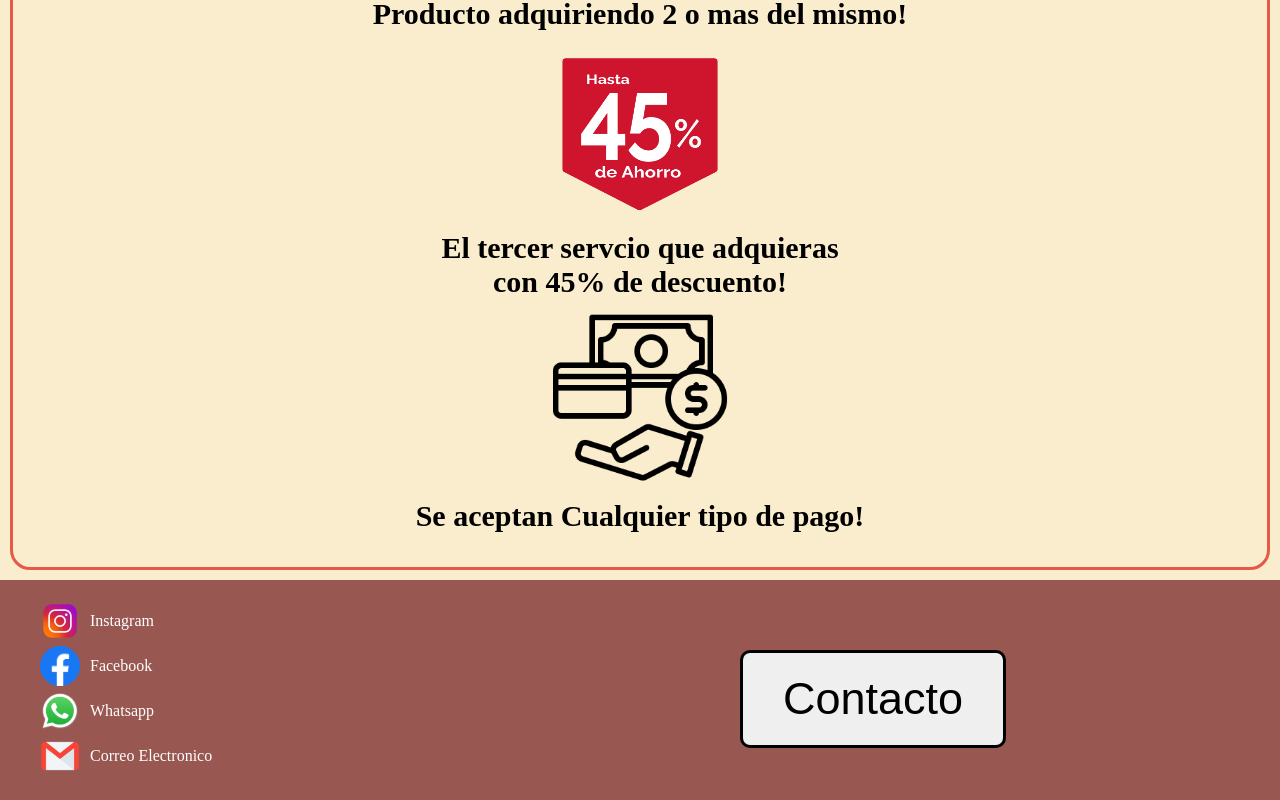
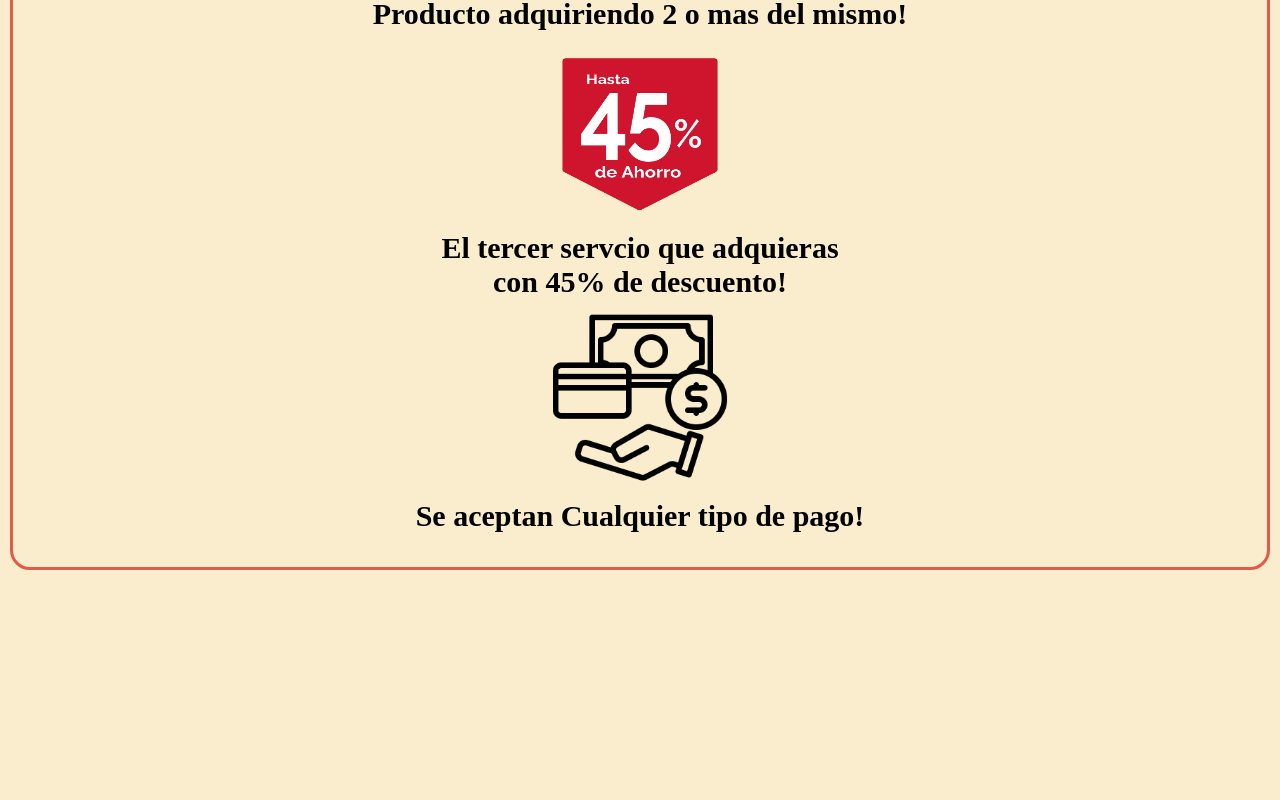
Before and after one commit to Tomahumada/Proyecto-Esthetic, a plain HTML site: page index.html in a window 1280 px wide. Shown: the part 1983-2783 px from the top of the page. After the commit the page ends 2563 px from the top, so only its background shows below. Drawn offline with nearby package versions, Linux system fonts and the light colour scheme.

Commit message:
actualiza un poco

```diff
--- a/index.html
+++ b/index.html
@@ -17,16 +17,6 @@
             <div class="logo">
                 <a href=""><img class="imagen" src="/images/Logo.png" alt=""></a><br>
             </div>
-
-            <nav class="menunav">
-                <ul class="nav-list">
-                    <li class="list-links"><a href="index.html">Inicio</a></li>
-                    <li class="list-links"><a href="/pages/productos.html">Productos</a></li>
-                    <li class="list-links"><a href="/pages/servicios.html">Servicios</a></li>
-                    <li class="list-links"><a href="/pages/sobre-nosotros.html">Sobre Nosotros</a></li>
-                    <li class="list-links"><a href="/pages/contacto.html">Contacto</a></li>
-                </ul>
-            </nav>
         </header>
 
             <h1 class="titulo1" data-aos="zoom-out-down"> Esthetic </h1>
@@ -60,22 +50,7 @@
             </p>
         </section>
 
-        <footer class="foter">
-            <p class="red-footer">
-                <a class="redes" href="https://www.instagram.com/tomas_ah.c/" target="_blank"><img class="img-pie"
-                        src="/images/instagram.png" alt=""> Instagram</a>
-                <a class="redes" href="https://www.facebook.com/tomas.ahumada.750/" target="_blank"><img class="img-pie"
-                        src="/images/facebook.png" alt=""> Facebook</a>
-                <a class="redes"
-                    href="https://wa.me/+5493518174905?text=Hola%20Me%20interesa%20el%20auto%20que%20est%C3%A1s%20vendiendo"
-                    target="_blank"><img class="img-pie" src="/images/WhatsApp.svg.png" alt=""> Whatsapp</a>
-                <a class="redes"
-                    href="https://mail.google.com/mail/u/0/?tab=rm&ogbl#inbox?compose=DmwnWstpsZXTBBDjpvTPQfFRzHtSqfWpTTVThMVsXZkHMWbBFcpFRCFwMTqGzGbSVKQMDkKzLFxv"
-                    target="_blank"><img class="img-pie" src="/images/correo-electronico.png" alt=""> Correo
-                    Electronico</a>
-            </p>
-            <a href="/pages/contacto.html"><button class="btn-footer">Contacto</button></a>
-        </footer>
+
     </div>
     <a href="https://wa.me/+5493518174905?text=Hola%20Me%20interesa%20el%20auto%20que%20est%C3%A1s%20vendiendo"
         target="_blank"><img class="imgwhats" src="/images/WhatsApp.svg.png" alt=""></a>
```
